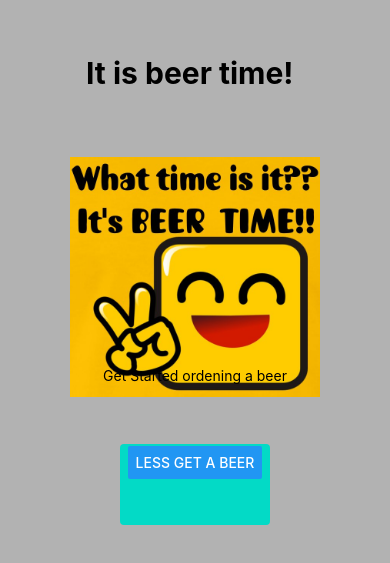
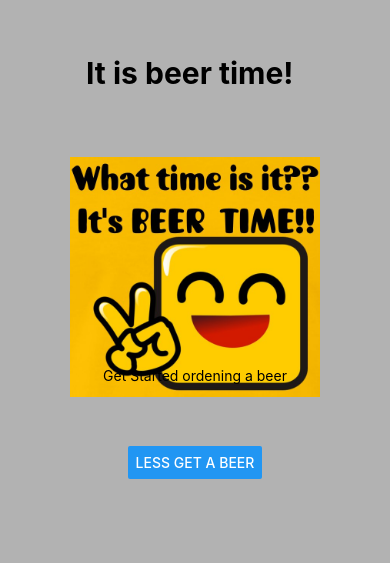
Before and after one commit to car251290/Getabeer, a React Native app: screen / in a window 390 px wide. Shown: the part 165-728 px from the top of the page. Built offline with nearby package versions, Linux system fonts and the light colour scheme.

Commit message:
new button

```diff
--- a/Componets/BUTTON.js
+++ b/Componets/BUTTON.js
@@ -21,11 +21,10 @@ const BUTTON = (props) => {
       flex:0.2,
       marginTop:60,
       alignItems: 'center',
-      fontSize:40,
-      backgroundColor: '#03DAC6',
+      fontSize:10,
       padding: 1.5,
       width: 150,
-      height: 50,
+      height: 30,
       borderRadius:4,
     },
   });
```
